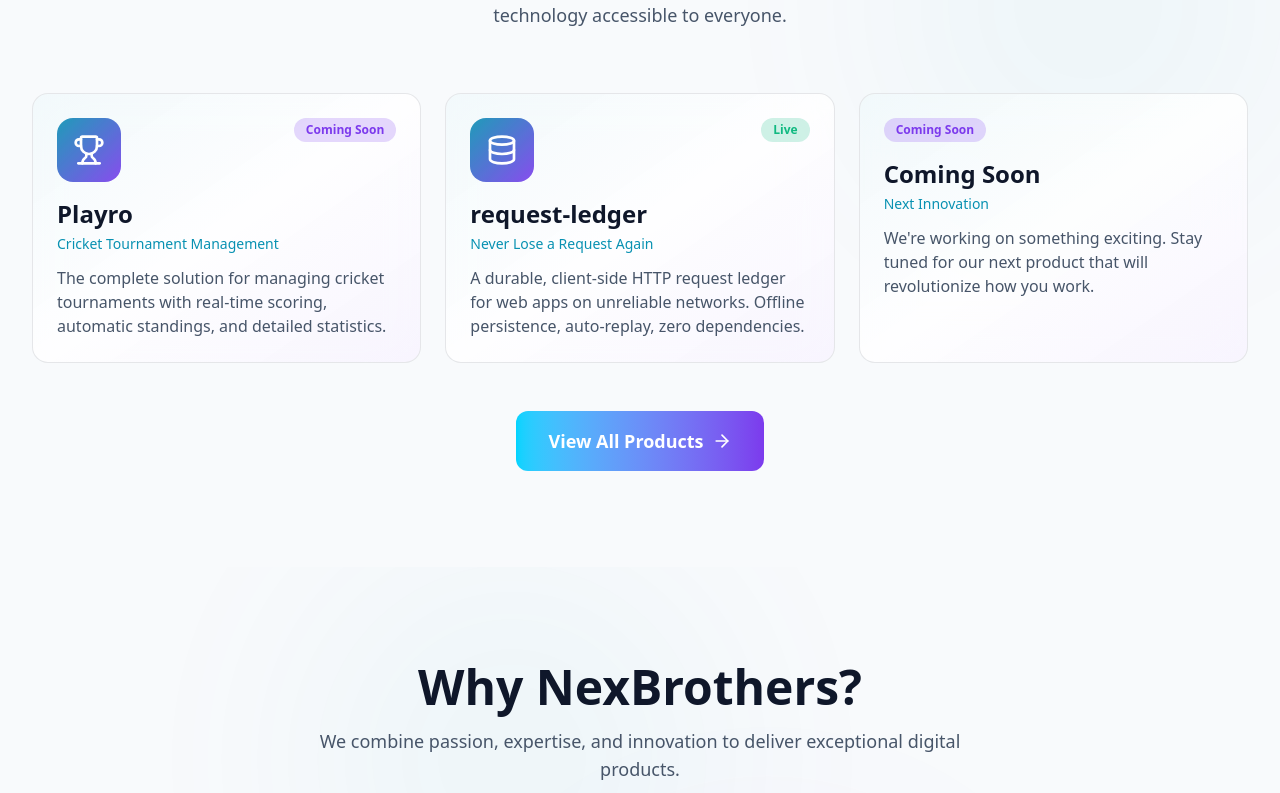
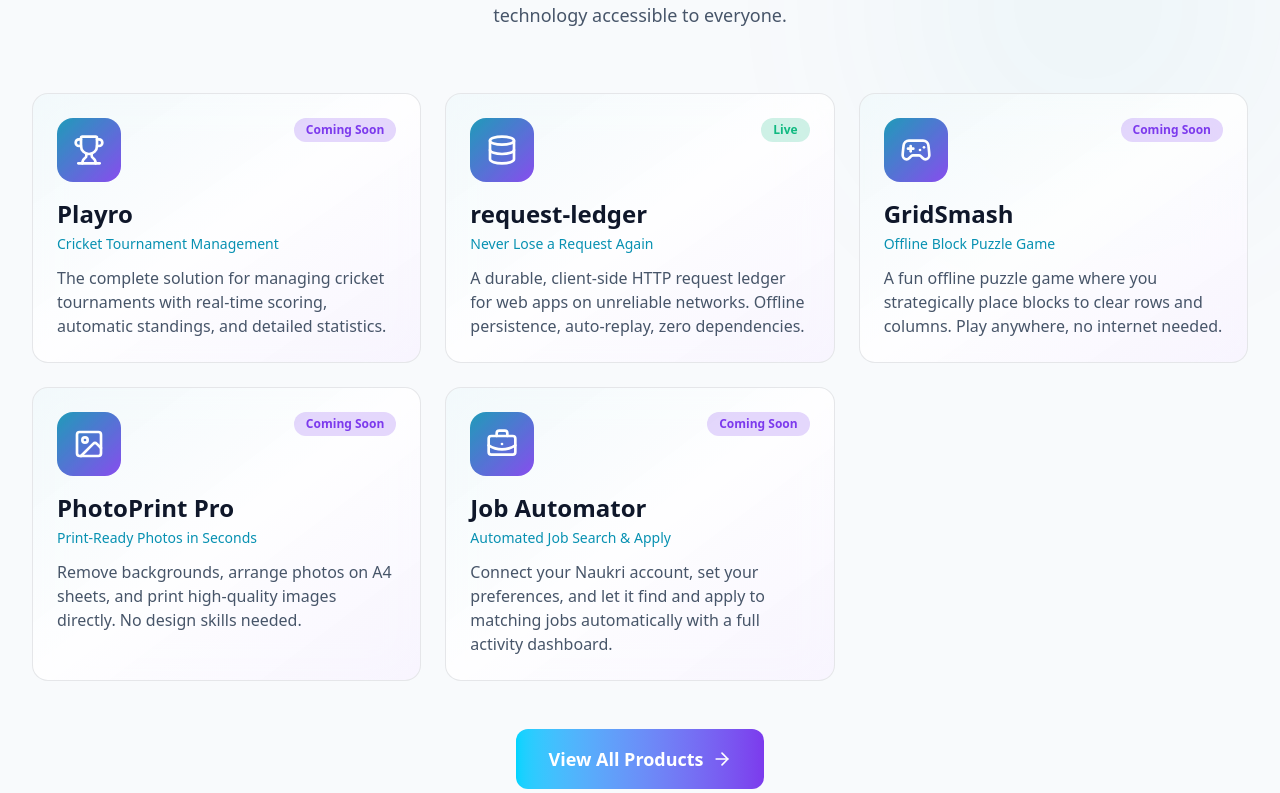
Before and after one commit to nexbrothers/web, a Next.js app: page / in a window 1280 px wide. Shown: the part 987-1780 px from the top of the page. Built offline with nearby package versions, Linux system fonts and the light colour scheme.

Commit message:
updated webstie

```diff
--- a/src/app/layout.tsx
+++ b/src/app/layout.tsx
@@ -104,6 +104,9 @@
     google: "your-google-verification-code", // Replace with actual verification code
   },
   category: "technology",
+  other: {
+    "google-adsense-account": "ca-pub-9997068042197628",
+  },
 };
 
 export default function RootLayout({
--- a/src/app/page.tsx
+++ b/src/app/page.tsx
@@ -9,6 +9,9 @@
   Trophy,
   Database,
   ArrowRight,
+  Gamepad2,
+  Image,
+  BriefcaseBusiness,
 } from "lucide-react";
 import Link from "next/link";
 
@@ -139,13 +142,42 @@
               </Link>
             </StaggerItem>
 
-            {/* Coming Soon */}
+            {/* GridSmash */}
             <StaggerItem>
               <Link href="/products">
                 <ProductCard
-                  name="Coming Soon"
-                  tagline="Next Innovation"
-                  description="We're working on something exciting. Stay tuned for our next product that will revolutionize how you work."
+                  name="GridSmash"
+                  tagline="Offline Block Puzzle Game"
+                  description="A fun offline puzzle game where you strategically place blocks to clear rows and columns. Play anywhere, no internet needed."
+                  icon={<Gamepad2 className="w-8 h-8" />}
+                  status="coming-soon"
+                  href="/products"
+                />
+              </Link>
+            </StaggerItem>
+
+            {/* PhotoPrint Pro */}
+            <StaggerItem>
+              <Link href="/products">
+                <ProductCard
+                  name="PhotoPrint Pro"
+                  tagline="Print-Ready Photos in Seconds"
+                  description="Remove backgrounds, arrange photos on A4 sheets, and print high-quality images directly. No design skills needed."
+                  icon={<Image className="w-8 h-8" />}
+                  status="coming-soon"
+                  href="/products"
+                />
+              </Link>
+            </StaggerItem>
+
+            {/* Job Automator */}
+            <StaggerItem>
+              <Link href="/products">
+                <ProductCard
+                  name="Job Automator"
+                  tagline="Automated Job Search & Apply"
+                  description="Connect your Naukri account, set your preferences, and let it find and apply to matching jobs automatically with a full activity dashboard."
+                  icon={<BriefcaseBusiness className="w-8 h-8" />}
                   status="coming-soon"
                   href="/products"
                 />
--- a/src/app/products/page.tsx
+++ b/src/app/products/page.tsx
@@ -1,84 +1,139 @@
-import { Metadata } from "next";
-import { Container, ProductCard, Button, Input } from "@/components/ui";
-import { FadeIn, StaggerChildren, StaggerItem } from "@/components/animations";
-import { Trophy, Database, Rocket, Sparkles, ArrowRight } from "lucide-react";
-import Link from "next/link";
+import { Metadata } from 'next';
+import { Container, ProductCard, Button, Input } from '@/components/ui';
+import { FadeIn, StaggerChildren, StaggerItem } from '@/components/animations';
+import {
+  Trophy,
+  Database,
+  Sparkles,
+  ArrowRight,
+  Gamepad2,
+  Image,
+  BriefcaseBusiness,
+} from 'lucide-react';
+import Link from 'next/link';
 
 export const metadata: Metadata = {
-  title: "Products",
+  title: 'Products',
   description:
-    "Discover NexBrothers products - innovative solutions designed for real-world impact. Explore Playro for cricket tournament management and request-ledger for reliable HTTP requests.",
+    'Discover NexBrothers products - innovative solutions designed for real-world impact. Explore Playro, request-ledger, GridSmash, PhotoPrint Pro, and Job Automator.',
   keywords: [
-    "NexBrothers products",
-    "Playro",
-    "request-ledger",
-    "cricket app",
-    "HTTP request library",
-    "tournament management",
+    'NexBrothers products',
+    'Playro',
+    'request-ledger',
+    'GridSmash',
+    'PhotoPrint Pro',
+    'Job Automator',
+    'cricket app',
+    'HTTP request library',
+    'block puzzle game',
+    'photo printing app',
+    'job automation',
   ],
   openGraph: {
-    title: "NexBrothers Products",
+    title: 'NexBrothers Products',
     description:
-      "Innovative solutions designed for real-world impact. Explore Playro and request-ledger.",
-    url: "https://nexbrothers.com/products",
-    type: "website",
+      'Innovative solutions designed for real-world impact. Explore Playro, GridSmash, PhotoPrint Pro, Job Automator, and more.',
+    url: 'https://nexbrothers.com/products',
+    type: 'website',
   },
   twitter: {
-    card: "summary",
-    title: "NexBrothers Products",
+    card: 'summary',
+    title: 'NexBrothers Products',
     description:
-      "Innovative solutions designed for real-world impact. Explore Playro and request-ledger.",
+      'Innovative solutions designed for real-world impact. Explore Playro and request-ledger.',
   },
   alternates: {
-    canonical: "https://nexbrothers.com/products",
+    canonical: 'https://nexbrothers.com/products',
   },
 };
 
 const products = [
   {
-    name: "Playro",
-    tagline: "Cricket Tournament Management",
+    name: 'Playro',
+    tagline: 'Cricket Tournament Management',
     description:
-      "The complete solution for managing cricket tournaments. Create tournaments, manage teams, track live scores, and generate automatic standings - all in one powerful app. Coming soon!",
+      'The complete solution for managing cricket tournaments. Create tournaments, manage teams, track live scores, and generate automatic standings - all in one powerful app. Coming soon!',
     icon: <Trophy className="w-8 h-8" />,
-    status: "coming-soon" as const,
-    href: "/playro",
+    status: 'coming-soon' as const,
+    href: '/playro',
     featured: true,
     features: [
-      "Tournament Creation & Setup",
-      "Team & Player Management",
-      "Live Score Updates",
-      "Automatic Points Table",
-      "Match Fixtures & Scheduling",
-      "Real-time Statistics",
+      'Tournament Creation & Setup',
+      'Team & Player Management',
+      'Live Score Updates',
+      'Automatic Points Table',
+      'Match Fixtures & Scheduling',
+      'Real-time Statistics',
     ],
   },
   {
-    name: "request-ledger",
-    tagline: "Never Lose a Request Again",
+    name: 'request-ledger',
+    tagline: 'Never Lose a Request Again',
     description:
-      "A durable, client-side HTTP request ledger for web applications on unreliable networks. Persist offline requests, auto-replay on reconnection, zero dependencies.",
+      'A durable, client-side HTTP request ledger for web applications on unreliable networks. Persist offline requests, auto-replay on reconnection, zero dependencies.',
     icon: <Database className="w-8 h-8" />,
-    status: "live" as const,
-    href: "/products/request-ledger",
+    status: 'live' as const,
+    href: '/products/request-ledger',
     featured: true,
     features: [
-      "Offline-First Persistence",
-      "Auto-Replay on Reconnection",
-      "Crash-Safe Recovery",
-      "Configurable Retry Strategies",
-      "TypeScript-First",
-      "Zero Dependencies (~8KB)",
+      'Offline-First Persistence',
+      'Auto-Replay on Reconnection',
+      'Crash-Safe Recovery',
+      'Configurable Retry Strategies',
+      'TypeScript-First',
+      'Zero Dependencies (~8KB)',
     ],
   },
   {
-    name: "Coming Soon",
-    tagline: "Next Innovation",
+    name: 'GridSmash',
+    tagline: 'Offline Block Puzzle Game',
     description:
-      "We're working on something exciting. Stay tuned for our next product that will revolutionize how you work.",
-    icon: <Rocket className="w-8 h-8" />,
-    status: "coming-soon" as const,
-    href: "/products",
+      'A fun and addictive offline puzzle game where you strategically place blocks to clear rows and columns. Works completely offline - play anywhere, anytime without internet. Deployed on Play Store and going live soon!',
+    icon: <Gamepad2 className="w-8 h-8" />,
+    status: 'coming-soon' as const,
+    href: '/products',
+    features: [
+      'Fully Offline Gameplay',
+      'Strategic Block Placement',
+      'Row & Column Clearing',
+      'Smooth Animations & Effects',
+      'Score Tracking & Leaderboard',
+      'Available on Google Play Store',
+    ],
+  },
+  {
+    name: 'PhotoPrint Pro',
+    tagline: 'Print-Ready Photos in Seconds',
+    description:
+      'Remove backgrounds instantly, arrange photos on A4 sheets, and print high-quality images directly from the app. Perfect for passport photos, ID cards, and bulk photo printing. No design skills needed.',
+    icon: <Image className="w-8 h-8" />,
+    status: 'coming-soon' as const,
+    href: '/products',
+    features: [
+      'Instant Background Removal',
+      'A4 Sheet Auto-Arrangement',
+      'High-Quality Print Output',
+      'Passport & ID Photo Layouts',
+      'Bulk Photo Processing',
+      'Direct Print Integration',
+    ],
+  },
+  {
+    name: 'Job Automator',
+    tagline: 'Automated Job Search & Apply',
+    description:
+      'Connect your Naukri credentials, set your job preferences, and let the app find and apply to matching jobs automatically. Features a comprehensive dashboard to track all applications, logs, and activity.',
+    icon: <BriefcaseBusiness className="w-8 h-8" />,
+    status: 'coming-soon' as const,
+    href: '/products',
+    features: [
+      'Naukri Account Integration',
+      'Smart Job Matching & Scraping',
+      'Automated Job Applications',
+      'Activity Dashboard & Logs',
+      'Custom Job Preferences & Filters',
+      'Application Status Tracking',
+    ],
   },
 ];
 
@@ -89,29 +144,26 @@
       <section className="relative pt-32 pb-20 overflow-hidden">
         <div
           className="absolute inset-0"
-          style={{ backgroundColor: "var(--background)" }}
+          style={{ backgroundColor: 'var(--background)' }}
         />
         <div
           className="absolute top-0 right-1/4 w-96 h-96 rounded-full blur-[128px]"
-          style={{ backgroundColor: "var(--accent)", opacity: 0.1 }}
+          style={{ backgroundColor: 'var(--accent)', opacity: 0.1 }}
         />
         <div
           className="absolute bottom-0 left-1/4 w-96 h-96 rounded-full blur-[128px]"
-          style={{ backgroundColor: "var(--accent-purple)", opacity: 0.1 }}
+          style={{ backgroundColor: 'var(--accent-purple)', opacity: 0.1 }}
         />
 
         <Container className="relative z-10">
           <FadeIn className="max-w-3xl mx-auto text-center">
             <h1
               className="text-4xl sm:text-5xl md:text-6xl font-bold mb-6"
-              style={{ color: "var(--text-primary)" }}
+              style={{ color: 'var(--text-primary)' }}
             >
               Our <span className="gradient-text">Products</span>
             </h1>
-            <p
-              className="text-xl"
-              style={{ color: "var(--text-secondary)" }}
-            >
+            <p className="text-xl" style={{ color: 'var(--text-secondary)' }}>
               Innovative solutions designed for real-world impact. From sports
               management to productivity tools, we build technology that makes a
               difference.
@@ -125,7 +177,8 @@
         <div
           className="absolute inset-0"
           style={{
-            background: "linear-gradient(to bottom, var(--background), var(--background-secondary))"
+            background:
+              'linear-gradient(to bottom, var(--background), var(--background-secondary))',
           }}
         />
 
@@ -136,15 +189,16 @@
               <div
                 className="relative p-8 rounded-3xl backdrop-blur-xl border overflow-hidden"
                 style={{
-                  backgroundColor: "var(--background-card)",
-                  borderColor: "var(--border)"
+                  backgroundColor: 'var(--background-card)',
+                  borderColor: 'var(--border)',
                 }}
               >
                 <div
                   className="absolute inset-0 pointer-events-none"
                   style={{
-                    background: "linear-gradient(to bottom right, var(--accent), transparent, var(--accent-purple))",
-                    opacity: 0.05
+                    background:
+                      'linear-gradient(to bottom right, var(--accent), transparent, var(--accent-purple))',
+                    opacity: 0.05,
                   }}
                 />
 
@@ -154,23 +208,28 @@
                       <div
                         className="w-16 h-16 rounded-2xl flex items-center justify-center"
                         style={{
-                          background: "linear-gradient(to bottom right, var(--accent), var(--accent-purple))",
-                          opacity: 0.9
+                          background:
+                            'linear-gradient(to bottom right, var(--accent), var(--accent-purple))',
+                          opacity: 0.9,
                         }}
                       >
-                        <div style={{ color: "white" }}>{products[0].icon}</div>
+                        <div style={{ color: 'white' }}>{products[0].icon}</div>
                       </div>
                       <div>
-                        <span className={`inline-block px-3 py-1 rounded-full text-xs font-semibold mb-1 ${
-                          products[0].status === "live"
-                            ? "bg-[#10B981]/20 text-[#10B981]"
-                            : "bg-[#F59E0B]/20 text-[#F59E0B]"
-                        }`}>
-                          {products[0].status === "live" ? "Live" : "Coming Soon"}
+                        <span
+                          className={`inline-block px-3 py-1 rounded-full text-xs font-semibold mb-1 ${
+                            products[0].status === 'live'
+                              ? 'bg-[#10B981]/20 text-[#10B981]'
+                              : 'bg-[#F59E0B]/20 text-[#F59E0B]'
+                          }`}
+                        >
+                          {products[0].status === 'live'
+                            ? 'Live'
+                            : 'Coming Soon'}
                         </span>
                         <h2
                           className="text-3xl font-bold"
-                          style={{ color: "var(--text-primary)" }}
+                          style={{ color: 'var(--text-primary)' }}
                         >
                           {products[0].name}
                         </h2>
@@ -179,20 +238,22 @@
 
                     <p
                       className="font-medium mb-4"
-                      style={{ color: "var(--accent)" }}
+                      style={{ color: 'var(--accent)' }}
                     >
                       {products[0].tagline}
                     </p>
                     <p
                       className="text-lg mb-8"
-                      style={{ color: "var(--text-secondary)" }}
+                      style={{ color: 'var(--text-secondary)' }}
                     >
                       {products[0].description}
                     </p>
 
                     <Link href={products[0].href}>
                       <Button size="lg" className="group">
-                        {products[0].status === "live" ? "View Product" : "Learn More"}
+                        {products[0].status === 'live'
+                          ? 'View Product'
+                          : 'Learn More'}
                         <ArrowRight className="ml-2 w-5 h-5 group-hover:translate-x-1 transition-transform" />
                       </Button>
                     </Link>
@@ -201,7 +262,7 @@
                   <div>
                     <h3
                       className="text-xl font-semibold mb-6"
-                      style={{ color: "var(--text-primary)" }}
+                      style={{ color: 'var(--text-primary)' }}
                     >
                       Key Features
                     </h3>
@@ -211,15 +272,15 @@
                           key={index}
                           className="flex items-center gap-3 p-4 rounded-xl border"
                           style={{
-                            backgroundColor: "var(--background-card)",
-                            borderColor: "var(--border)"
+                            backgroundColor: 'var(--background-card)',
+                            borderColor: 'var(--border)',
                           }}
                         >
                           <div
                             className="w-2 h-2 rounded-full"
-                            style={{ backgroundColor: "var(--accent)" }}
+                            style={{ backgroundColor: 'var(--accent)' }}
                           />
-                          <span style={{ color: "var(--text-secondary)" }}>
+                          <span style={{ color: 'var(--text-secondary)' }}>
                             {feature}
                           </span>
                         </div>
@@ -255,11 +316,11 @@
       <section className="py-24 relative overflow-hidden">
         <div
           className="absolute inset-0"
-          style={{ backgroundColor: "var(--background-secondary)" }}
+          style={{ backgroundColor: 'var(--background-secondary)' }}
         />
         <div
           className="absolute top-1/2 left-1/2 -translate-x-1/2 -translate-y-1/2 w-[600px] h-[300px] rounded-full blur-[128px]"
-          style={{ backgroundColor: "var(--accent)", opacity: 0.1 }}
+          style={{ backgroundColor: 'var(--accent)', opacity: 0.1 }}
         />
 
         <Container className="relative z-10">
@@ -267,13 +328,13 @@
             <div className="max-w-2xl mx-auto text-center">
               <h2
                 className="text-3xl sm:text-4xl font-bold mb-4"
-                style={{ color: "var(--text-primary)" }}
+                style={{ color: 'var(--text-primary)' }}
               >
                 Stay Updated
               </h2>
               <p
                 className="text-lg mb-8"
-                style={{ color: "var(--text-secondary)" }}
+                style={{ color: 'var(--text-secondary)' }}
               >
                 Be the first to know when we launch new products. Subscribe to
                 our newsletter for exclusive updates and early access.
@@ -290,7 +351,7 @@
 
               <p
                 className="text-sm mt-4"
-                style={{ color: "var(--text-muted)" }}
+                style={{ color: 'var(--text-muted)' }}
               >
                 We respect your privacy. Unsubscribe at any time.
               </p>
```
